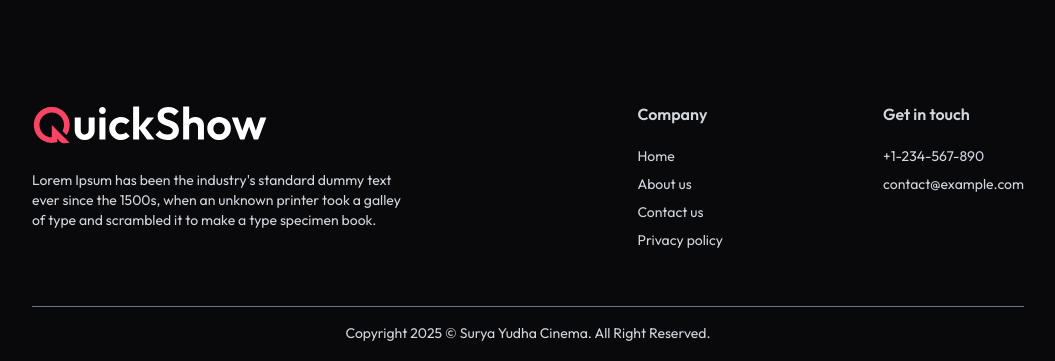
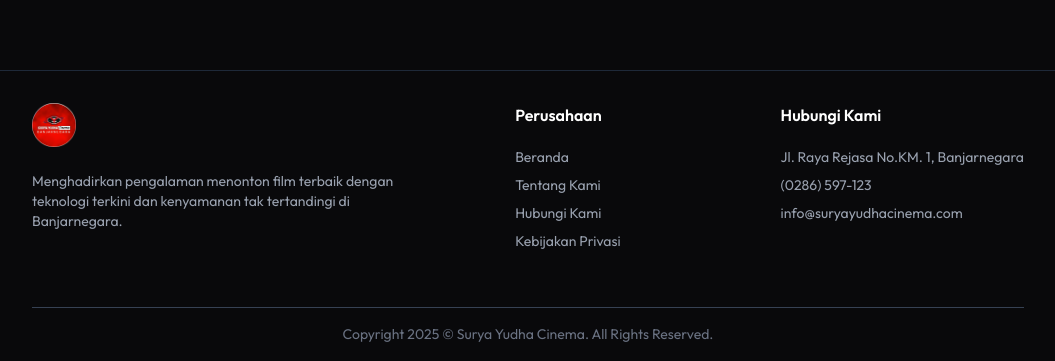
Before and after one commit to dimsmukhtar/suryayudha-cinema-ticketing-fe, a React (Vite) app: page / in a window 1280 px wide. Shown: the part 1594-1955 px from the top of the page, without its empty margins (112-1167 px from the left). Built offline with nearby package versions, Linux system fonts and the light colour scheme; no server answers.

Commit message:
fixing movie detail page responsive

```diff
--- a/src/assets/assets.ts
+++ b/src/assets/assets.ts
@@ -4,6 +4,7 @@ import googlePlay from "./googlePlay.svg"
 import appStore from "./appStore.svg"
 import screenImage from "./screenImage.svg"
 import profile from "./profile.png"
+import logoSyd from "../../public/logosyd.png"
 
 export const assets = {
   logo,
@@ -12,6 +13,7 @@ export const assets = {
   appStore,
   screenImage,
   profile,
+  logoSyd,
 }
 
 export const dummyTrailers = [
--- a/src/layouts/UserLayout.tsx
+++ b/src/layouts/UserLayout.tsx
@@ -100,7 +100,7 @@ const Navbar = () => {
   return (
     <div className="fixed top-0 left-0 z-50 w-full flex items-center justify-between px-6 md:px-16 lg:px-36 py-5">
       <Link to="/" className="max-md:flex-1">
-        <img src={assets.logo} alt="" className="w-36 h-auto" />
+        <img src={assets.logoSyd} alt="" className="w-15 h-15" />
       </Link>
       <div
         className={`max-md:absolute max-md:top-0 max-md:left-0 max-md:font-medium max-md:text-lg z-50 flex flex-col md:flex-row items-center max-md:justify-center gap-8 min-md:px-8 py-3 max-md:h-screen min-md:rounded-full backdrop-blur bg-black/70 md:bg-white/10 md:border border-gray-300/20 overflow-hidden transition-[width] duration-300 ${
@@ -196,53 +196,66 @@ const Navbar = () => {
     </div>
   )
 }
-
 const Footer = () => {
   return (
-    <footer className="px-6 pt-8 md:px-16 lg:px-36 mt-40 w-full text-gray-300">
-      <div className="flex flex-col md:flex-row justify-between w-full gap-10 border-b border-gray-500 pb-14">
+    <footer className="px-6 pt-8 md:px-16 lg:px-36 mt-40 w-full text-gray-300 bg-background border-t border-gray-800">
+      <div className="container mx-auto">
+        <div className="flex flex-col md:flex-row justify-between w-full gap-10 border-b border-gray-700 pb-14">
           <div className="md:max-w-96">
-          <img alt="" className="h-11" src={assets.logo} />
-          <p className="mt-6 text-sm">
-            Lorem Ipsum has been the industry's standard dummy text ever since the 1500s, when an
-            unknown printer took a galley of type and scrambled it to make a type specimen book.
+            <img src={assets.logoSyd} alt="Surya Yudha Cinema" className="h-11" />
+            <p className="mt-6 text-sm text-gray-400">
+              Menghadirkan pengalaman menonton film terbaik dengan teknologi terkini dan kenyamanan
+              tak tertandingi di Banjarnegara.
             </p>
           </div>
           <div className="flex-1 flex items-start md:justify-end gap-20 md:gap-40">
             <div>
-            <h2 className="font-semibold mb-5">Company</h2>
-            <ul className="text-sm space-y-2">
+              <h2 className="font-semibold mb-5 text-white">Perusahaan</h2>
+              <ul className="text-sm space-y-2 text-gray-400">
                 <li>
-                <a href="#">Home</a>
+                  <Link to="/" className="hover:text-primary">
+                    Beranda
+                  </Link>
                 </li>
                 <li>
-                <a href="#">About us</a>
+                  <Link to="/about" className="hover:text-primary">
+                    Tentang Kami
+                  </Link>
                 </li>
                 <li>
-                <a href="#">Contact us</a>
+                  <Link to="/contact" className="hover:text-primary">
+                    Hubungi Kami
+                  </Link>
                 </li>
                 <li>
-                <a href="#">Privacy policy</a>
+                  {/* Anda bisa membuat halaman ini nanti */}
+                  <Link to="/privacy-policy" className="hover:text-primary">
+                    Kebijakan Privasi
+                  </Link>
                 </li>
               </ul>
             </div>
             <div>
-            <h2 className="font-semibold mb-5">Get in touch</h2>
-            <div className="text-sm space-y-2">
-              <p>+1-234-567-890</p>
-              <p>contact@example.com</p>
+              <h2 className="font-semibold mb-5 text-white">Hubungi Kami</h2>
+              <div className="text-sm space-y-2 text-gray-400">
+                <p>Jl. Raya Rejasa No.KM. 1, Banjarnegara</p>
+                <p>(0286) 597-123</p>
+                <p>info@suryayudhacinema.com</p>
               </div>
             </div>
           </div>
         </div>
-      <p className="pt-4 text-center text-sm pb-5">
-        Copyright {new Date().getFullYear()} © <a href="#">Surya Yudha Cinema</a>. All Right
-        Reserved.
+        <p className="pt-4 text-center text-sm text-gray-500 pb-5">
+          Copyright {new Date().getFullYear()} ©{" "}
+          <a href="#" className="hover:text-primary">
+            Surya Yudha Cinema
+          </a>
+          . All Rights Reserved.
         </p>
+      </div>
     </footer>
   )
 }
-
 const UserLayout = () => {
   return (
     <>
--- a/src/pages/user/MovieDetailPage.tsx
+++ b/src/pages/user/MovieDetailPage.tsx
@@ -45,7 +45,7 @@ const MovieDetailPage = () => {
     <>
       <div className="bg-background text-white min-h-screen">
         {/* Hero Section with Background */}
-        <div className="relative h-[60vh] md:h-[70vh] w-full">
+        <div className="relative h-[80vh] md:h-[70vh] w-full">
           <img
             src={movie.poster_url}
             alt={movie.title}
@@ -53,26 +53,26 @@ const MovieDetailPage = () => {
           />
           <div className="absolute inset-0 bg-gradient-to-t from-background via-background/80 to-transparent"></div>
           <div className="absolute bottom-0 left-0 w-full container mx-auto px-4 sm:px-6 lg:px-8">
-            <div className="flex flex-col md:flex-row items-end gap-8">
-              <div className="w-48 md:w-64 flex-shrink-0 -mb-16 rounded-lg overflow-hidden shadow-2xl">
+            {/* --- PERBAIKAN RESPONSIVE DI SINI --- */}
+            <div className="flex flex-col items-center md:flex-row md:items-end gap-8">
+              <div className="w-48 md:w-64 flex-shrink-0 -mb-8 md:-mb-16 rounded-lg overflow-hidden shadow-2xl">
                 <img
                   src={movie.poster_url}
                   alt={movie.title}
                   className="w-full h-full object-cover"
                 />
               </div>
-              <div className="pb-8 flex-grow">
+              <div className="pb-8 flex-grow text-center md:text-left">
                 <h1 className="text-4xl md:text-6xl font-black tracking-tight">{movie.title}</h1>
-                <div className="flex items-center mt-3 text-gray-300 gap-4 flex-wrap">
+                <div className="flex items-center justify-center md:justify-start mt-3 text-gray-300 gap-4 flex-wrap">
                   {movie.movie_genres &&
                     movie.movie_genres.map(
                       (mg: any) => mg.genre && <span key={mg.genre.id}>{mg.genre.name}</span>
                     )}
                 </div>
-                {/* --- TOMBOL TRAILER BARU --- */}
                 <button
                   onClick={() => setIsTrailerOpen(true)}
-                  className="mt-6 flex items-center gap-2 px-6 py-3 text-lg bg-white/10 hover:bg-white/20 backdrop-blur-sm transition rounded-full font-semibold cursor-pointer"
+                  className="mt-6 flex items-center gap-2 mx-auto md:mx-0 px-6 py-3 text-lg bg-white/10 hover:bg-white/20 backdrop-blur-sm transition rounded-full font-semibold cursor-pointer"
                 >
                   <PlayCircle />
                   Tonton Trailer
@@ -87,7 +87,7 @@ const MovieDetailPage = () => {
           <div className="grid grid-cols-1 lg:grid-cols-3 gap-12">
             {/* Left Column: Details */}
             <div className="lg:col-span-2">
-              <div className="grid grid-cols-2 md:grid-cols-3 lg:grid-cols-3 gap-6 mb-8 text-center">
+              <div className="grid grid-cols-2 md:grid-cols-3 gap-6 mb-8 text-center">
                 <InfoBox
                   icon={<Star className="text-yellow-400" />}
                   label="Rating"
@@ -96,7 +96,6 @@ const MovieDetailPage = () => {
                 <InfoBox icon={<Clock />} label="Durasi" value={formatDuration(movie.duration)} />
                 <InfoBox icon={<Calendar />} label="Rilis" value={formatDate(movie.release_date)} />
                 <InfoBox icon={<Film />} label="Sutradara" value={movie.director} />
-                {/* --- INFO BOX BARU --- */}
                 <InfoBox icon={<Languages />} label="Bahasa" value={movie.language} />
                 <InfoBox icon={<Captions />} label="Subtitle" value={movie.subtitle} />
               </div>
```
Lines whose indentation alone changed are shown as unchanged.
